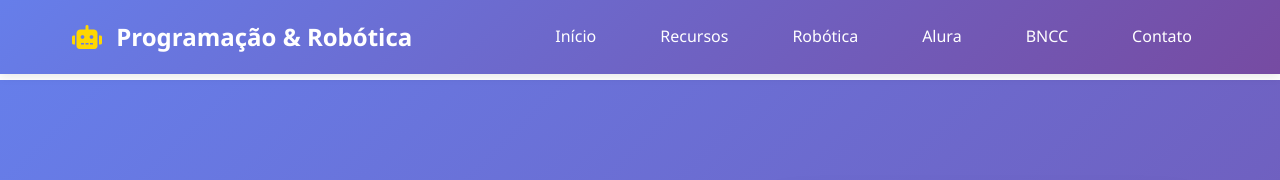
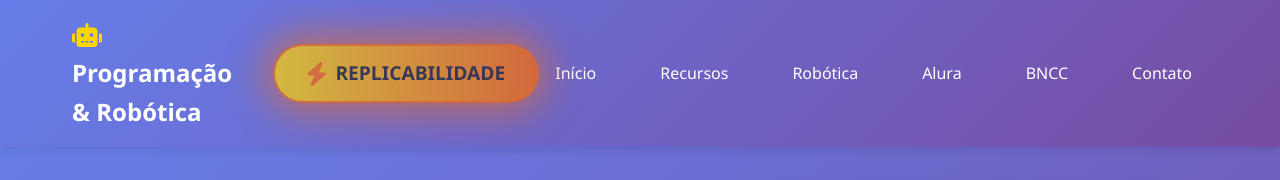
Before and after one commit to dansfisica85/Programa--o-e-Rob-tica, a plain HTML site: page index.html in a window 1280 px wide. Shown: the top 180 px of the page. Drawn offline with Linux system fonts and the light colour scheme.

Commit message:
Adiciona botão 'Replicabilidade' no cabeçalho com estilo personalizado

```diff
--- a/index.html
+++ b/index.html
@@ -1,18 +1,3 @@
-
-
-
-
-
-
-
-
-
-
-
-
-
-
-
 <!DOCTYPE html>
 <html lang="pt-BR">
 <head>
@@ -58,6 +43,11 @@
             <div class="nav-container">
                 <div class="nav-logo">
                     <h1><i class="fas fa-robot"></i> Programação & Robótica</h1>
+                </div>
+                <div class="replicabilidade-btn-wrapper">
+                    <a href="https://padlet.com/professordavi85/replicabilidade-ot-19-08-25-sastlmm42kppvufg" target="_blank" class="replicabilidade-btn">
+                        <i class="fas fa-bolt"></i> REPLICABILIDADE
+                    </a>
                 </div>
                 <div class="nav-menu" id="nav-menu">
                     <a href="#home" class="nav-link">Início</a>
--- a/styles.css
+++ b/styles.css
@@ -444,7 +444,40 @@ body {
     opacity: 0.7;
 }
 
-/* Responsive Design */
+/* Botão Replicabilidade em destaque no cabeçalho */
+.replicabilidade-btn-wrapper {
+    margin-left: 2rem;
+    display: flex;
+    align-items: center;
+}
+
+.replicabilidade-btn {
+    background: linear-gradient(90deg, #ffd700 0%, #ff6a00 100%);
+    color: #222;
+    font-weight: bold;
+    font-size: 1.2rem;
+    padding: 12px 32px;
+    border-radius: 30px;
+    text-decoration: none;
+    box-shadow: 0 0 20px 2px #ffd70080;
+    border: 2px solid #ff6a00;
+    animation: replicabilidade-blink 1s infinite alternate;
+    display: flex;
+    align-items: center;
+    gap: 10px;
+    z-index: 2000;
+}
+
+.replicabilidade-btn i {
+    color: #ff6a00;
+    font-size: 1.5rem;
+}
+
+@keyframes replicabilidade-blink {
+    0% { box-shadow: 0 0 20px 2px #ffd70080; opacity: 1; }
+    100% { box-shadow: 0 0 40px 8px #ff6a00cc; opacity: 0.7; }
+}
+
 @media (max-width: 768px) {
     .nav-menu {
         position: fixed;
@@ -534,6 +567,11 @@ body {
     .footer-content {
         grid-template-columns: 1fr;
         text-align: center;
+    }
+
+    .replicabilidade-btn {
+        font-size: 1rem;
+        padding: 10px 18px;
     }
 }
 
```
